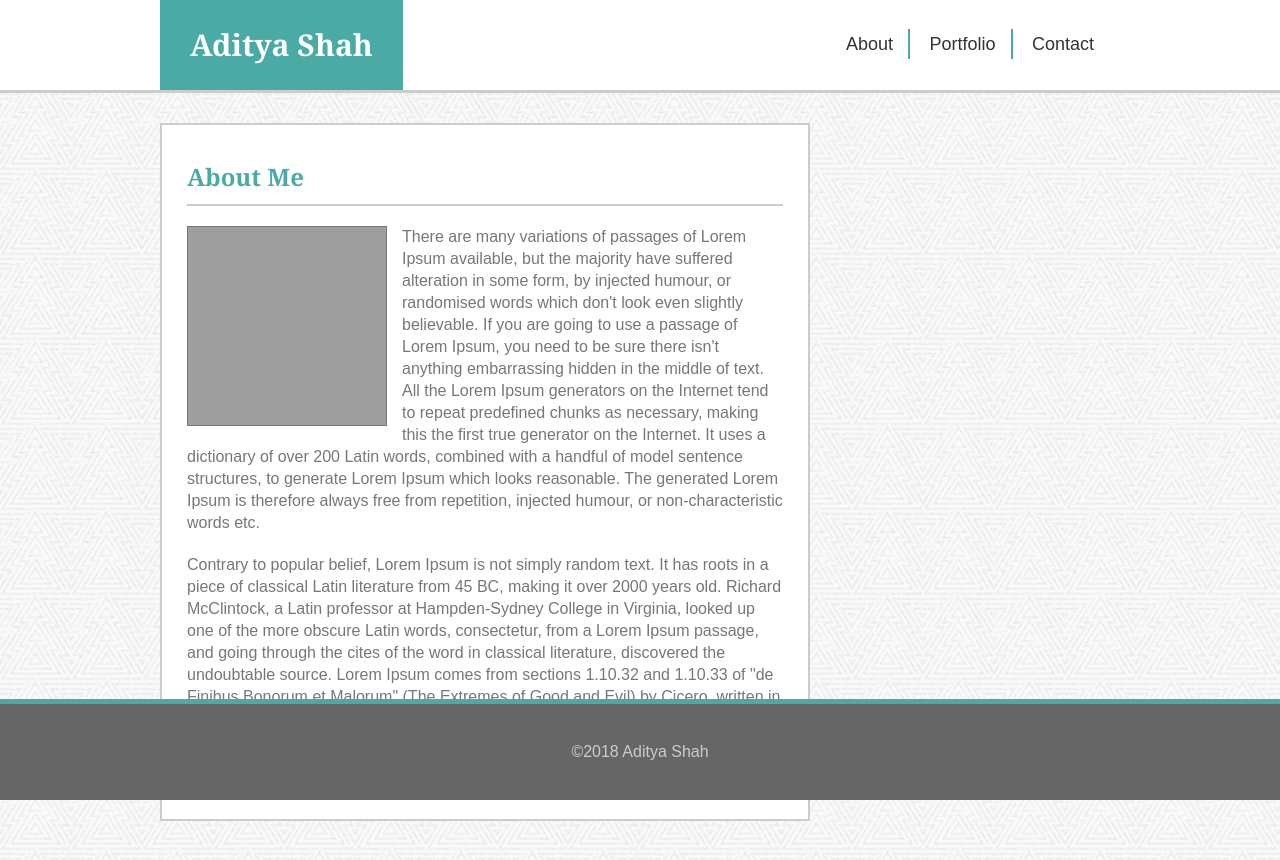
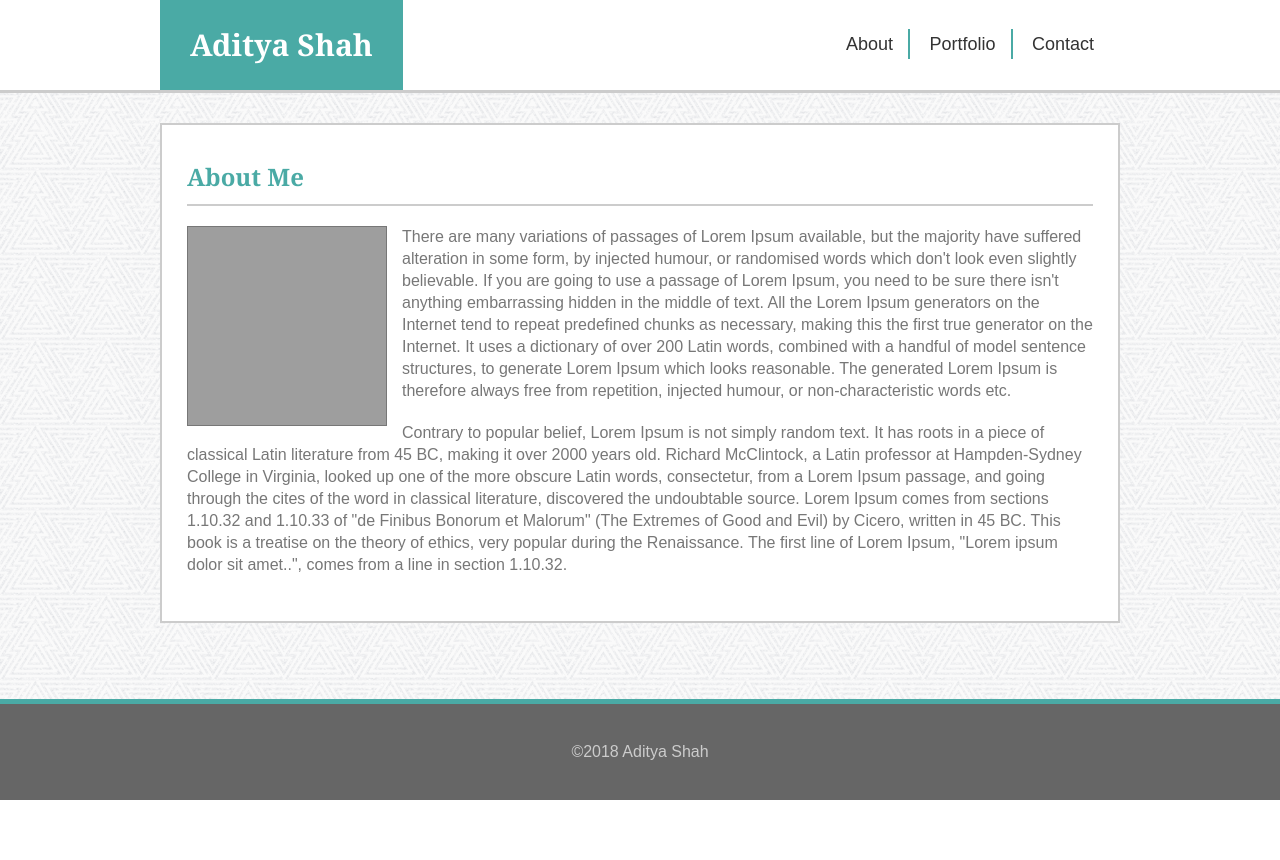
Before and after one commit to aditya811/Basic-Portfolio, a plain HTML site: page index.html in a window 1280 px wide. Shown: the top 860 px of the page. After the commit the page ends 800 px from the top, so only its background shows below. Drawn offline with Linux system fonts and the light colour scheme; grey boxes are pictures that could not be loaded.

Commit message:
updated the width of the total page

```diff
--- a/assets/css/style.css
+++ b/assets/css/style.css
@@ -159,7 +159,7 @@ footer {
 }
 
 #left-column {
-    width: 650px;
+    width: 960px;
     float: left;
 }
 
```
